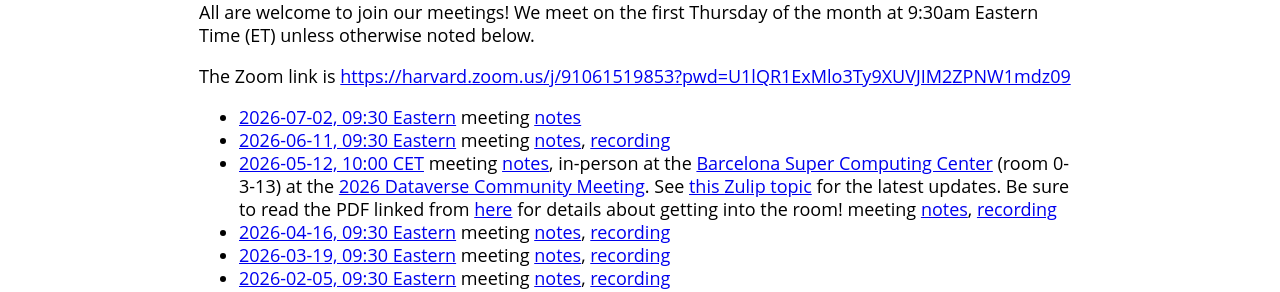
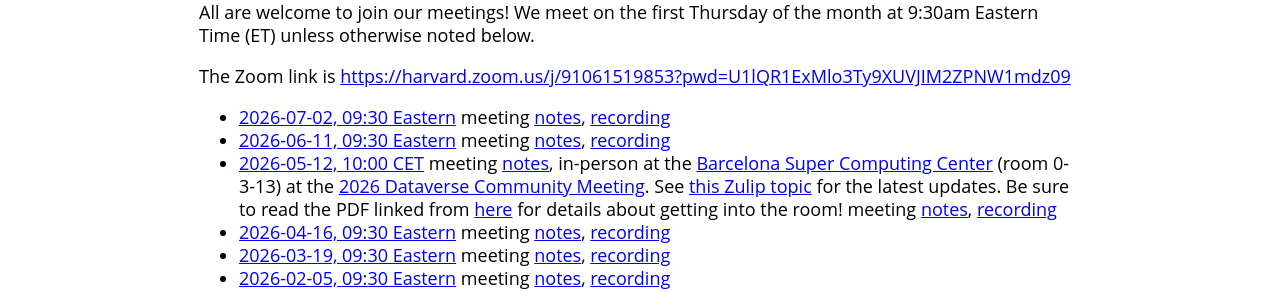
Before and after one commit to gdcc/ct.gdcc.io, a Jekyll site: the page built from index.md, in a window 1280 px wide and 900 px high, scrolled down 660 px. Shown: the part 155-447 px from the top of the window. Built offline with Jekyll 4.4.1, drawn with Linux system fonts in a browser that asks for light colours; our own code applies the rules of GitHub Pages for plain Markdown files.

Commit message:
Add recording link

```diff
--- a/index.md
+++ b/index.md
@@ -23,7 +23,7 @@ All are welcome to join our meetings! We meet on the first Thursday of the month
 
 The Zoom link is <https://harvard.zoom.us/j/91061519853?pwd=U1lQR1ExMlo3Ty9XUVJIM2ZPNW1mdz09>
 
-- [2026-07-02, 09:30 Eastern](https://time.is/compare/0930_02_Jul_2026_in_Boston) meeting [notes](https://docs.google.com/document/d/1hWKp9mk3KLx0c54HUCsJqHssV1ol66F-samectJ-6Ss/edit?usp=sharing)
+- [2026-07-02, 09:30 Eastern](https://time.is/compare/0930_02_Jul_2026_in_Boston) meeting [notes](https://docs.google.com/document/d/1hWKp9mk3KLx0c54HUCsJqHssV1ol66F-samectJ-6Ss/edit?usp=sharing), [recording](https://drive.google.com/file/d/1ivT3EgwkmhEsZDLwPhGBBA9hWrIIAmw7/view?usp=drive_link)
 - [2026-06-11, 09:30 Eastern](https://time.is/compare/0930_11_Jun_2026_in_Boston) meeting [notes](https://docs.google.com/document/d/1TYsovyRWdygGglZ9pOqWMhNnmPl_CRqi0OzMIwvdyGQ/edit?usp=sharing), [recording](https://drive.google.com/drive/folders/1-HjwWrvQggmILe0hSBKgPLREmt6uwgy-?usp=drive_link)
 - [2026-05-12, 10:00 CET](https://time.is/compare/0000_12_May_2026_in_Barcelona) meeting [notes](https://docs.google.com/document/d/1jrGp846XLduA7rDxc4EnqbPlVf85gRhgqYrQDMr9Ut4/edit?usp=sharing), in-person at the [Barcelona Super Computing Center](https://www.bsc.es/) (room 0-3-13) at the [2026 Dataverse Community Meeting](https://dcm2026.com/). See [this Zulip topic](https://dataverse.zulipchat.com/#narrow/channel/375812-containers/topic/Containerization.20wg.20at.20DCM.202026.20in.20Barcelona/with/585984634) for the latest updates. Be sure to read the PDF linked from [here](https://dataverse.zulipchat.com/#narrow/channel/375812-containers/topic/Containerization.20wg.20at.20DCM.202026.20in.20Barcelona/near/594007573) for details about getting into the room! meeting [notes](https://docs.google.com/document/d/1jrGp846XLduA7rDxc4EnqbPlVf85gRhgqYrQDMr9Ut4/edit?usp=sharing), [recording](https://drive.google.com/drive/folders/1ufED3kTD30eRpO93R8kWEZmsnxPZwjKO?usp=drive_link)
 - [2026-04-16, 09:30 Eastern](https://time.is/compare/0930_16_Apr_2026_in_Boston) meeting [notes](https://docs.google.com/document/d/1QhZD-XwSFcO2Rr5hNalQsFRatcpKVie1si1qamFrZ28/edit?usp=sharing), [recording](https://drive.google.com/drive/folders/1amBSMdUXtNIhJ1W09BN-Kv0kGcOvDVVb?usp=drive_link)
```
